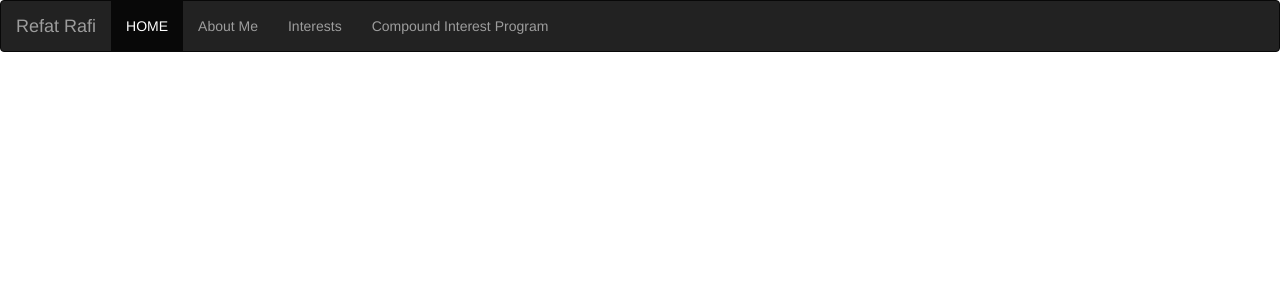
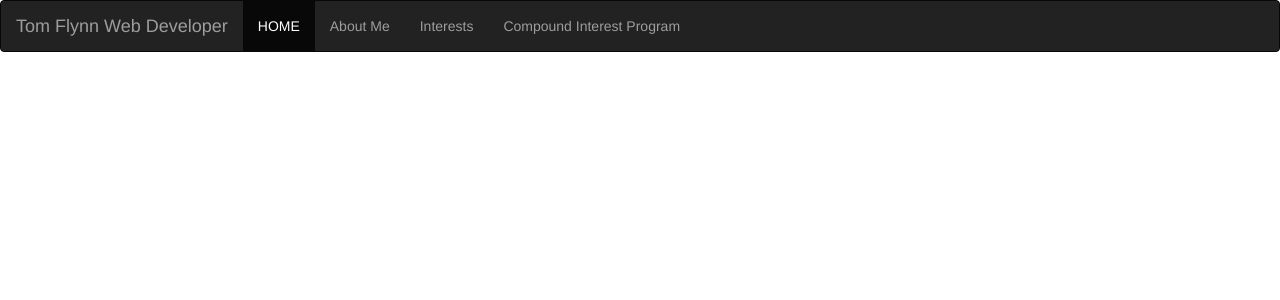
Before and after one commit to tomflynn1999/Personal_Website, a Flask app: page / in a window 1280 px wide. Shown: the top 300 px of the page. Run offline with Flask 2, Linux system fonts and the light colour scheme; some libraries are stand-ins or nearby versions.

Commit message:
Seventeenth Commit

```diff
--- a/templates/base3.html
+++ b/templates/base3.html
@@ -18,7 +18,7 @@
           <span class="icon-bar"></span>
           <span class="icon-bar"></span>
           </button>
-          <a class="navbar-brand" href="#">Refat Rafi</a>
+          <a class="navbar-brand" href="#">Tom Flynn Web Developer</a>
         </div>
         <div class="collapse navbar-collapse" id="example-navbar-collapse">
           <ul class="nav navbar-nav">
```
